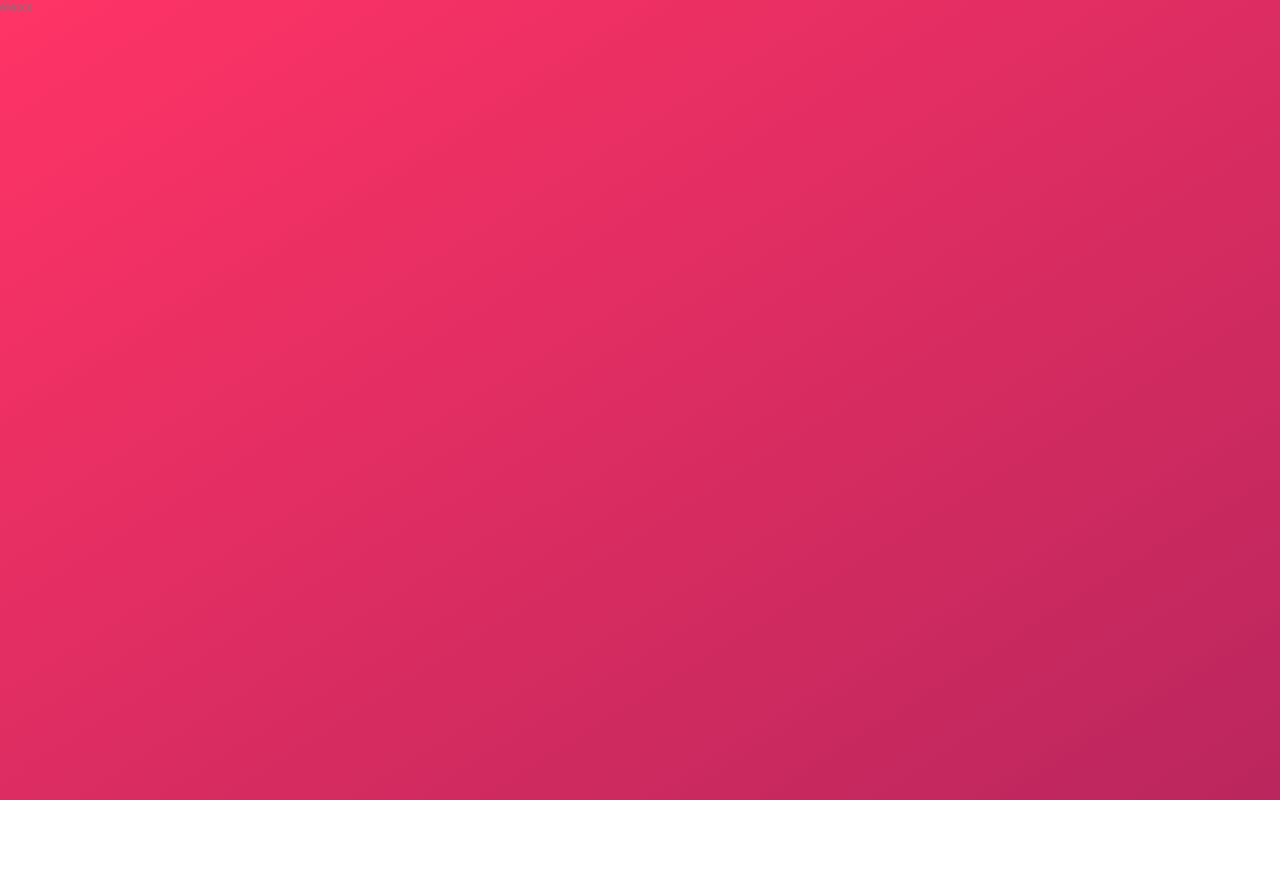
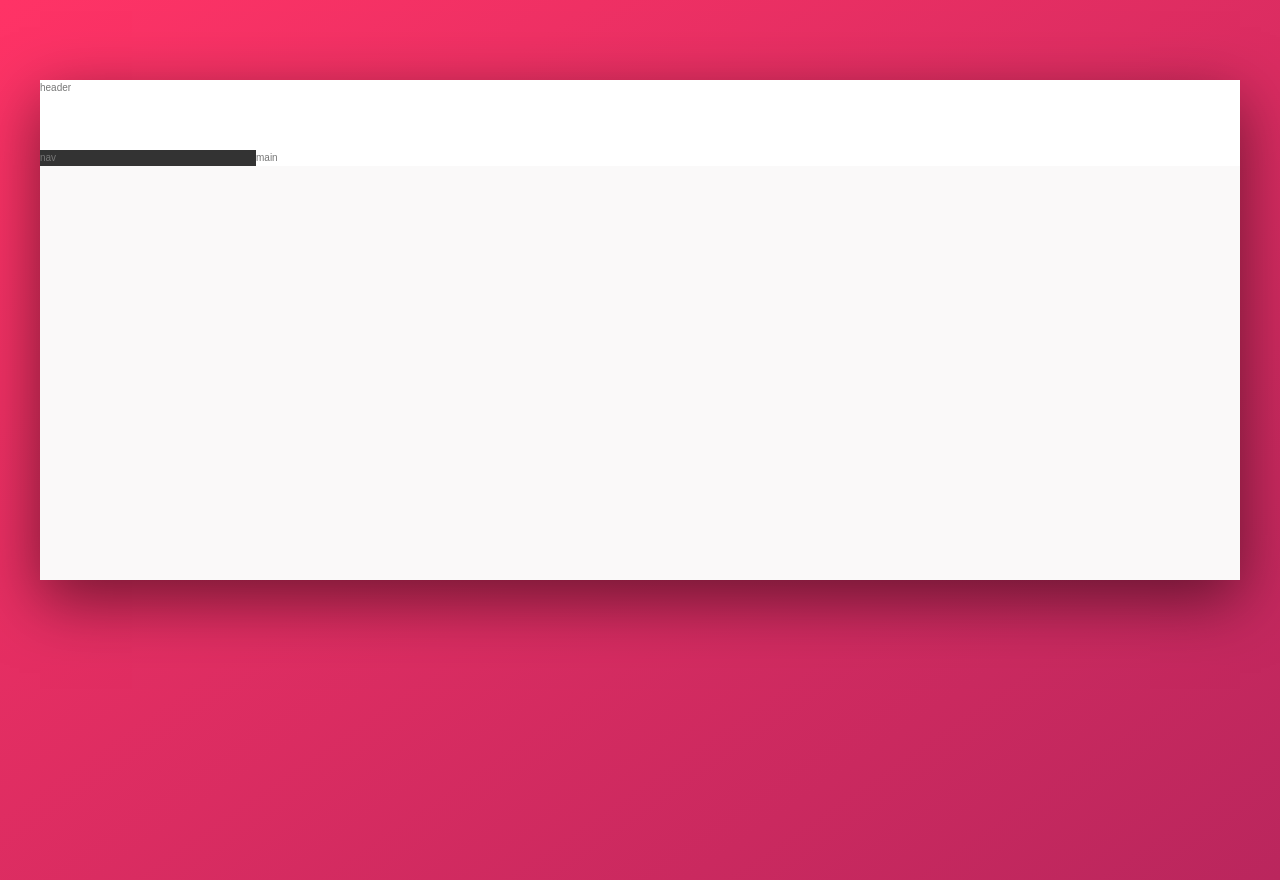
Before and after one commit to paulVer777/Css---rep, a website: page index.html in a window 1280 px wide. Before the commit the page ends 800 px from the top, so only its background shows below. Drawn offline with Linux system fonts and the light colour scheme.

Commit message:
overall layout

```diff
--- a/index.html
+++ b/index.html
@@ -1,5 +1,6 @@
 <!DOCTYPE html>
 <html lang="en">
+
 <head>
     <meta charset="UTF-8">
     <meta name="viewport" content="width=device-width, initial-scale=1.0">
@@ -10,9 +11,33 @@
 
     <title>trillo &mdash; Your all-in-one booking app</title>
 </head>
+
 <body>
 
-      Aliance
+    <div class="container">
+
+        <div class="header">
+
+            header
+
+        </div>
+
+        <div class="content">
+
+            <nav class="sidebar">
+                nav
+
+            </nav>
+
+            <main class="hotel-view">
+
+                main
+            </main>
+
+        </div>
+
+    </div>
 
 </body>
+
 </html>
--- a/sass/base.scss
+++ b/sass/base.scss
@@ -33,12 +33,22 @@ Grey dark 3: #999
 /// CUSTOM PROPERTIES ///
 
 :root {
-    // All childs of root wille have acces to custom properties
+    // All childs of root will have acces to custom properties, thats thw way custom properties works, acces to it have element which cp is defined and its children
+    // thats why we declared cp in root, it gives the acces to cp to all elements on the page
+
+    --color-white:#fff;
 
     --color-primary-light: #FF3366;
     --color-primary-dark: #BA265D;
 
+    --color-grey-dark-1:#333;
     --color-grey-dark-2:#777;
+
+
+    --color-grey-light-1: #faf9f9;
+    --color-grey-light-2: #f4f2f2;
+
+    --shadow-1:0 2rem 6rem rgba(0, 0, 0, .5); // x y blur color( 0, 0, 0,opacity)
 }
 
 
@@ -56,5 +66,5 @@ body {
     color:var(--color-grey-dark-2);
     font-weight: 400;
     background-size: cover;
-    font-family: Open-sans,sans-serif // if engine doesnt find the open sans will sue the value after coma, that is sans serif
+    font-family: Open-sans,sans-serif; // if engine doesn't find the open sans will sue the value after coma, that is sans serif
 }
--- a/sass/layout.scss
+++ b/sass/layout.scss
@@ -0,0 +1,30 @@
+.container {
+
+    max-width: 120rem;
+    background-color: var(--color-grey-light-1);
+    margin: 8rem auto;
+    min-height: 50rem;
+    box-shadow: var(--shadow-1);
+}
+
+
+.header {
+    height: 7rem;
+    background-color: var(--color-white);
+    border-bottom: var(--color-grey-light-2);
+}
+
+.content {
+
+    display: flex;
+}
+
+.sidebar {
+    background-color: var(--color-grey-dark-1);
+    flex: 0 0 18%; // we dont want to grow if there is some free space, we dont want to shrink if there is not enough space, we just set the width of 18%;
+}                  // since its a % value it will be automatic shrink when the viewport decreases;
+
+.hotel-view {
+    background-color: var(--color-white);
+    flex:1; //element should grow as much as it can
+}
```
Also changed, not shown: css/style.css, sass/main.scss (line endings or trailing spaces). Lines whose indentation alone changed are shown as unchanged.
